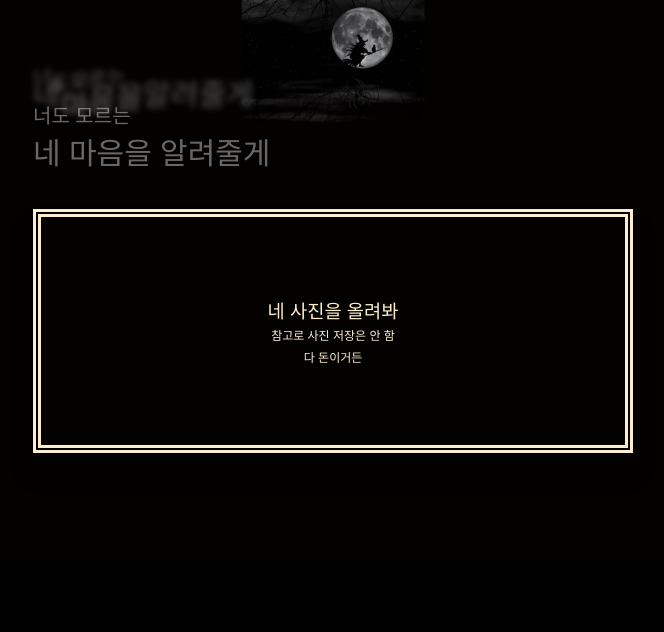
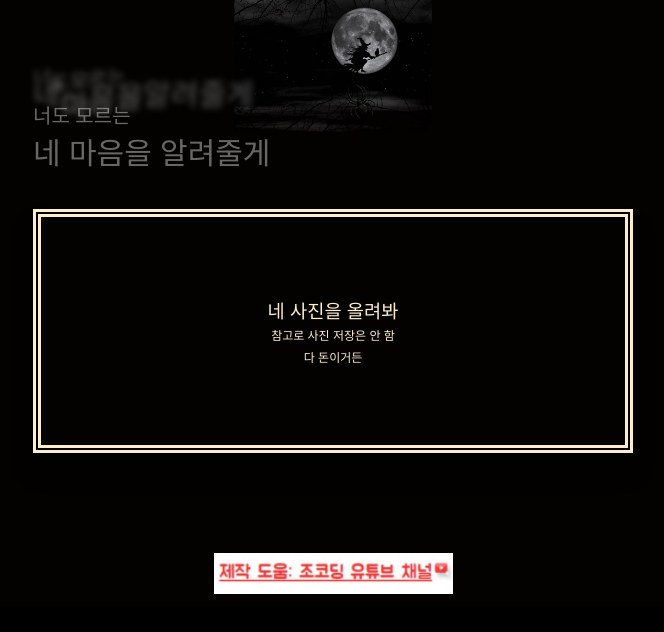
Before and after one commit to laneeblog/iseeyou, a plain HTML site: page index.html in a window 1280 px wide. Shown: the whole page, without its empty margins (307-971 px from the left). Drawn offline with nearby package versions, Linux system fonts and the light colour scheme; a web font is replaced by a local one.

Commit message:
16 commmit

```diff
--- a/index.html
+++ b/index.html
@@ -116,6 +116,10 @@
     </div>
 
     <div id="webcam-container"></div>
+
+    <div style="width: 100%; max-width: 500px; margin: auto; text-align: center;">
+        <a href="https://www.youtube.com/channel/UCQNE2JmbasNYbjGAcuBiRRg"><img src="제작도움.png" alt=""></a>
+    </div>
 
     <script src="https://cdn.jsdelivr.net/npm/@tensorflow/tfjs@1.3.1/dist/tf.min.js"></script>
     <script src="https://cdn.jsdelivr.net/npm/@teachablemachine/image@0.8/dist/teachablemachine-image.min.js"></script>
```
Also changed, not shown: 제작도움.png (added).
